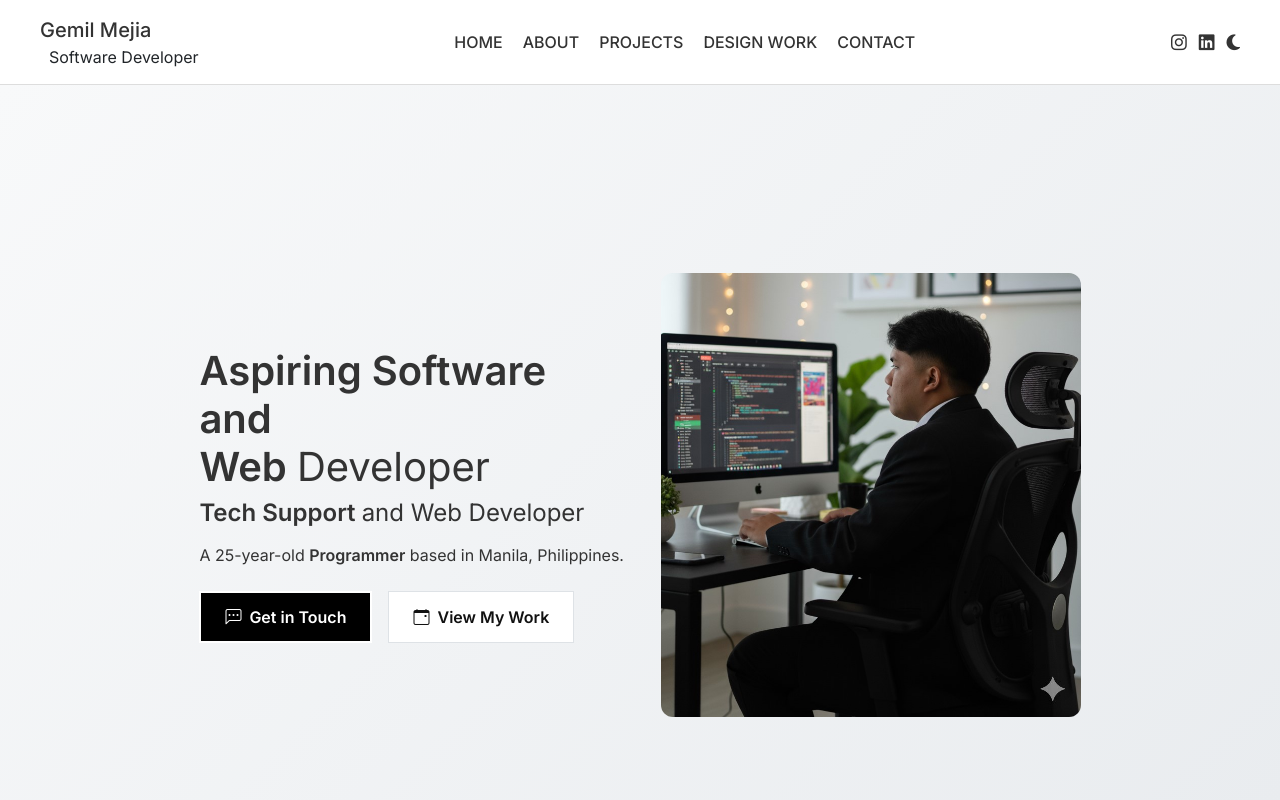
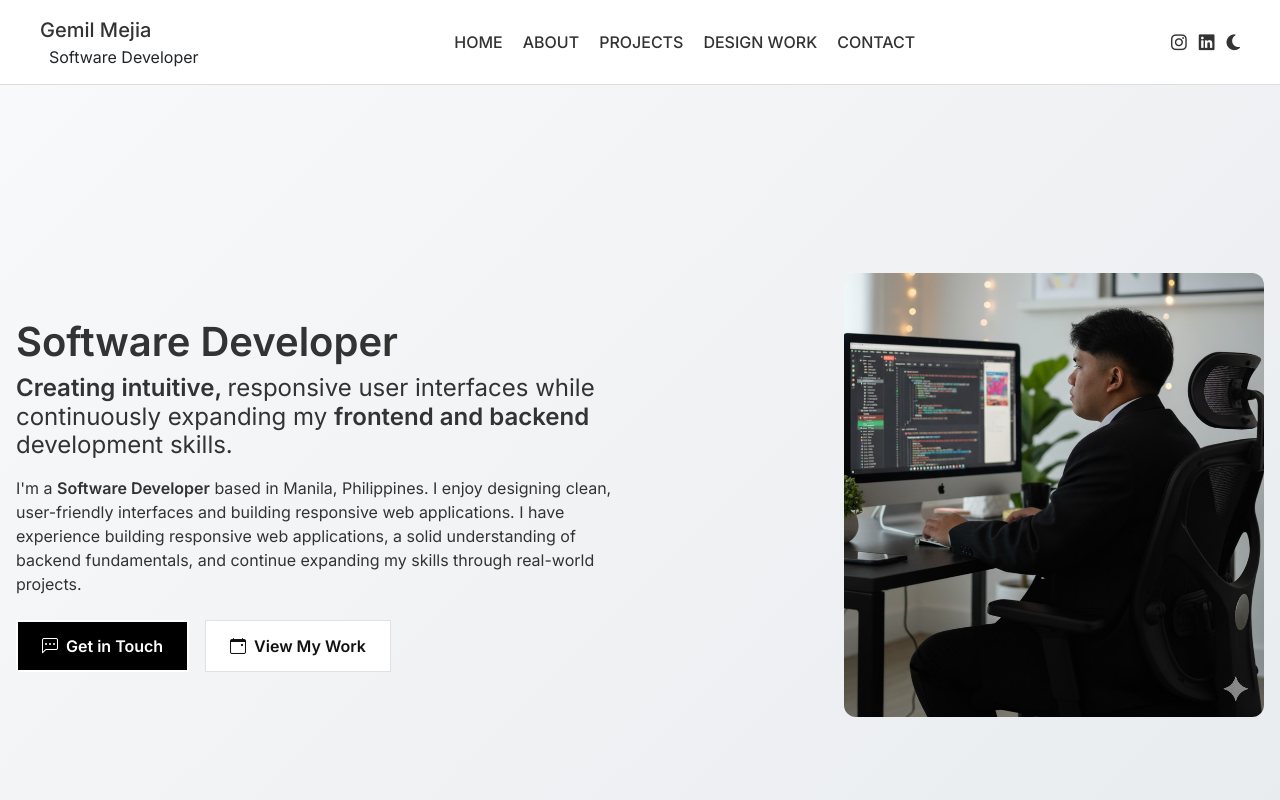
Before and after one commit to gemilmejia/portfolio, an Angular app: page / in a window 1280 px wide. Shown: the top 800 px of the page. Built offline with nearby package versions, Linux system fonts and the light colour scheme.

Commit message:
feat: Update hero.component.html

```diff
--- a/src/app/hero/hero.component.html
+++ b/src/app/hero/hero.component.html
@@ -3,17 +3,21 @@
     <!-- LEFT: TEXT -->
     <div class="hero-text">
       <h1 class="fw-bold">
-        Aspiring Software and <br />
-        Web <span class="fw-normal">Developer</span>
+         Software Developer<!-- <span class="fw-normal">Developer</span> -->
       </h1>
 
       <h4 class="fw-bold mt-2">
-        Tech Support <span class="fw-normal">and Web Developer</span>
+       Creating intuitive, <span class="fw-normal">responsive user interfaces while continuously expanding my </span>frontend and backend <span class="fw-normal">development skills.</span><!-- <span class="fw-normal">while continuously expanding my frontend and backend skills.</span> -->
       </h4>
 
       <p class="mt-3">
-        A 25-year-old <strong>Programmer</strong> based in Manila, Philippines.
+        <!-- A 25-year-old <strong>Programmer</strong> based in Manila, Philippines. -->
+         I'm a <strong>Software Developer</strong> based in Manila, Philippines. I enjoy designing clean, user-friendly interfaces and building responsive web applications. I have experience building responsive web applications, a solid understanding of backend fundamentals, and continue expanding my skills through real-world projects.
       </p>
+      <!-- Angular • TypeScript • JavaScript • HTML • CSS • Bootstrap
+      • MySQL • PHP • Git • Node.js • Express.js • RESTful APIs • JSON
+      • AJAX • jQuery • React.js • Next.js • Tailwind CSS • SASS/SCSS • SQL Server Management Studio • Figma • Adobe Photoshop • Adobe Premiere -->
+
 
       <div class="mt-4 hero-buttons">
         <a href="https://mail.google.com/mail/u/0/?tab=rm&ogbl#chat/dm/sy1rzUAAAAE"
```
